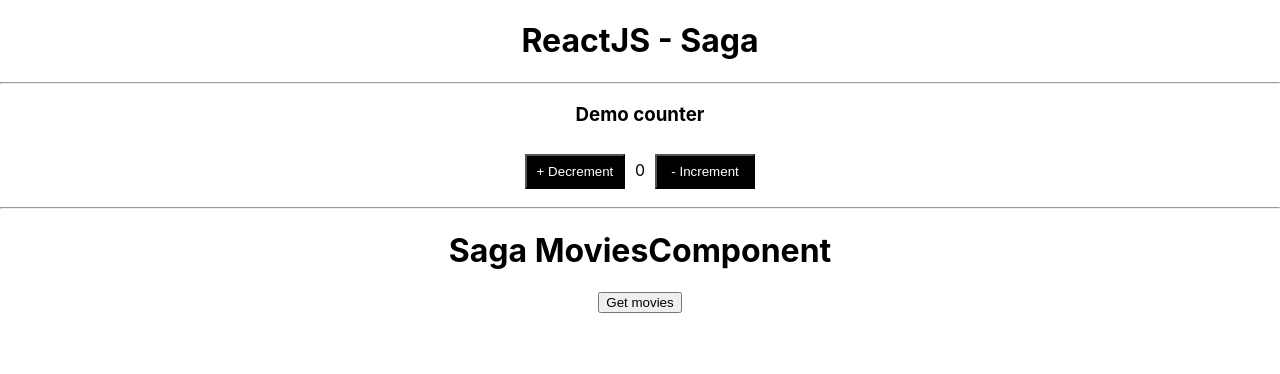
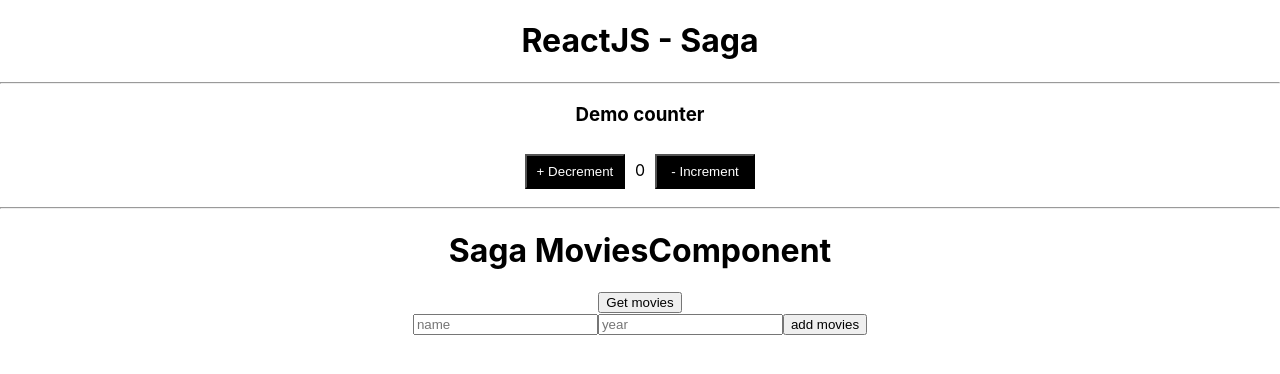
Before and after one commit to sunkid1995/react-saga, a React (Create React App) app: page / in a window 1280 px wide. Shown: the top 374 px of the page. Built offline with nearby package versions, Linux system fonts and the light colour scheme.

Commit message:
Redux-sage: add new movies

```diff
--- a/src/Components/MoviesComponent/index.js
+++ b/src/Components/MoviesComponent/index.js
@@ -4,29 +4,55 @@
 import MoviesContainer from '../../Containers/MoviesContainer';
 
 class MoviesComponent extends React.Component {
+  constructor(props) {
+    super(props);
+    this.state = {
+      name: null,
+      year: null,
+    }
+  }
+
   render() {
-    const { getMovies, movies } = this.props;
+    const { getMovies, addMovie, movies } = this.props;
+
+    console.log('props', this.props);
 
     return (
-      <React.Fragment>
+      <div>
         <h1>{'Saga MoviesComponent'}</h1>
         <button
           onClick={() => getMovies()}
         >
           {'Get movies'}
         </button>
+        <div>
+          <input placeholder="name" onChange={event => this.setState({ name: event.target.value})} />
+          <input placeholder="year" onChange={event => this.setState({ year: event.target.value})} />
+          <button
+          onClick={() => {
+            const { name, year } = this.state;
+             addMovie({
+              movies_name: name,
+              release_year: year,
+            })
+          }}
+          >
+            {'add movies'}
+          </button>
+        </div>
 
         <div>
-          {movies &&
+            {
               movies.map((item, index) => (
                 <React.Fragment key={`movies-${index}`}>
                   <p>{`Name movies: ${item.movies_name}`}</p>
                   <p>{`Relesea: ${item.release_year}`} </p>
+                  <hr />
                 </React.Fragment>
               ))
             }
         </div>
-      </React.Fragment>
+      </div>
     );
   }
 }
--- a/src/Containers/MoviesContainer.js
+++ b/src/Containers/MoviesContainer.js
@@ -15,6 +15,7 @@
 function mapDispatchToProps(dispatch) {
   return {
     getMovies: params => dispatch(movies.getMovies(params)),
+    addMovie: payload => dispatch(movies.addMovie(payload)),
   }
 }
 
--- a/src/Redux/actions/movies/index.js
+++ b/src/Redux/actions/movies/index.js
@@ -9,9 +9,15 @@
   }
 }
 
+export function addMovie(newMovie) {
+  return {
+    type: MOVIES.ADD_MOVIES,
+    newMovie,
+  }
+}
+
 // Redux saga dispatch action
 // export function getMoviesSuccess(payload) {
-//   console.log(payload, 'payload');
 //   return {
 //     type: MOVIES.GET_MOVIES_SUCCESS,
 //     movies: payload,
--- a/src/Redux/reducers/moviesReducer/index.js
+++ b/src/Redux/reducers/moviesReducer/index.js
@@ -17,6 +17,9 @@
     case MOVIES.GET_MOVIES_FAILED:
       return { ...state, error: action.error }
 
+    // case MOVIES.ADD_MOVIES:
+    //   return { ...state, movies: [ ...state.movies, action.newMovie ]}
+
     default:
     return state;
   }
--- a/src/Redux/sagas/MoviesSagas/API.js
+++ b/src/Redux/sagas/MoviesSagas/API.js
@@ -1,17 +1,14 @@
 // Fake data api
 const data = [
   {
-    id: 1,
     movies_name: 'star war',
     release_year: 1997,
   },
   {
-    id: 2,
     movies_name: 'star war 1',
     release_year: 1997,
   },
   {
-    id: 3,
     movies_name: 'star war 2',
     release_year: 1997,
   }
@@ -20,11 +17,26 @@
 
 // Saga
 function* getMoviesFromFakeAPI() {
+  // call api server
   const response = yield fakeGetData();
   const movies = yield response ? response : [];
   return movies;
 }
 
+function* postMoviesFromFakeAPI(newMovies) {
+  const { movies_name, release_year } = newMovies;
+
+  let newData = data;
+
+  yield newData.push({
+      movies_name,
+      release_year
+  });
+
+ return yield newData;
+}
+
 export const API = {
   getMoviesFromFakeAPI,
+  postMoviesFromFakeAPI,
 }
--- a/src/Redux/sagas/MoviesSagas/index.js
+++ b/src/Redux/sagas/MoviesSagas/index.js
@@ -2,7 +2,7 @@
 import { MOVIES } from '../../types';
 
 // Saga effects
-import { takeLatest, put } from 'redux-saga/effects';
+import { takeLatest, put, delay } from 'redux-saga/effects';
 
 // Fake api
 import { API } from './API';
@@ -20,7 +20,25 @@
   }
 }
 
+function* addNewMovies(action) {
+  const { newMovie } = action;
+
+  try {
+    const movies = yield API.postMoviesFromFakeAPI(newMovie);
+
+    yield delay(2000);
+    if (movies) yield put({ type: MOVIES.GET_MOVIES });
+
+  } catch (error) {
+    // do nothing
+  }
+}
+
 // saga dispatch
 export function* watchFetchMovies() {
   yield takeLatest(MOVIES.GET_MOVIES, fetchMovies);
 }
+
+export function* watchAddMovies() {
+  yield takeLatest(MOVIES.ADD_MOVIES, addNewMovies);
+}
--- a/src/Redux/sagas/index.js
+++ b/src/Redux/sagas/index.js
@@ -1,13 +1,15 @@
-import { all } from 'redux-saga/effects';
+import { call, all, fork } from 'redux-saga/effects';
 
 // saga
 import { watchIncrement, watchDecrement } from './CounterSagas';
-import { watchFetchMovies } from './MoviesSagas';
+import { watchFetchMovies, watchAddMovies } from './MoviesSagas';
 
 export default function* rootSaga() {
+
   yield all([
     watchIncrement(),
     watchDecrement(),
     watchFetchMovies(),
+    watchAddMovies(),
   ]);
 }
```
Lines whose indentation alone changed are shown as unchanged.
